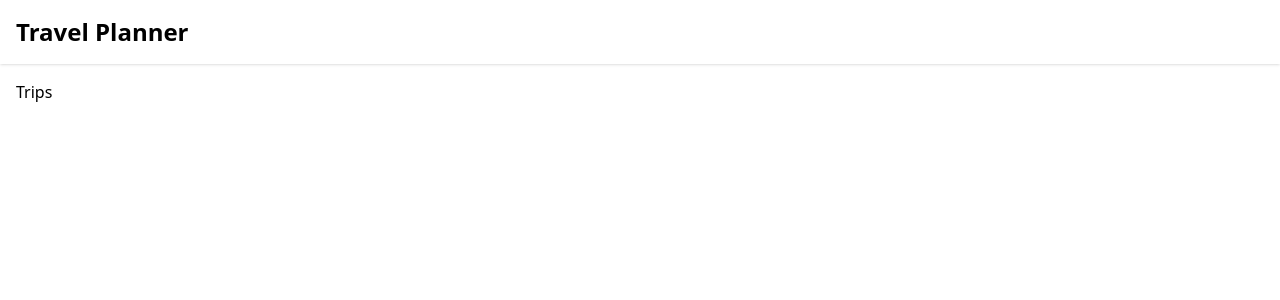
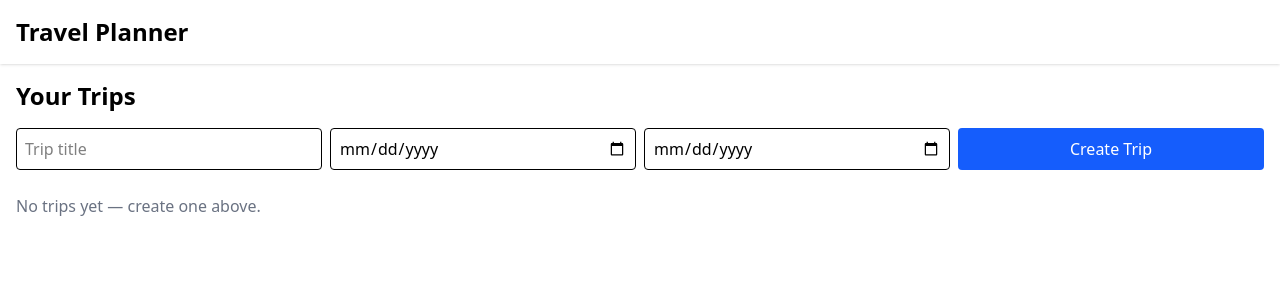
Before and after one commit to anzirish/Travel-Itinerary-Planner, a React (Vite) app: page / in a window 1280 px wide. Shown: the top 300 px of the page. Built offline with nearby package versions, Linux system fonts and the light colour scheme.

Commit message:
update ui to add and view trips

```diff
--- a/src/pages/Trips.tsx
+++ b/src/pages/Trips.tsx
@@ -1,7 +1,99 @@
+import { useEffect, useState } from "react";
+import type { Trip } from "../Types/trip";
+import { Link, useNavigate } from "react-router-dom";
+import * as tripService from "../services/tripService.local";
+
 const Trips = () => {
+  const [trips, setTrips] = useState<Trip[]>([]);
+  const [title, setTitle] = useState("");
+  const [dates, setDates] = useState({ start: "", end: "" });
+  const navigate = useNavigate();
+
+  useEffect(() => {
+    (async () => setTrips(await tripService.listTrips()))();
+  }, []);
+
+  async function handleCreate(e: React.FormEvent) {
+    e.preventDefault();
+    if (!title || !dates.start || !dates.end) return;
+    const newTrip : Trip = await tripService.createTrip({
+      title,
+      startDate: dates.start,
+      endDate: dates.end,
+    });
+    setTrips((prevTrips) => [newTrip, ...prevTrips]);
+    setTitle("");
+    setDates({ start: "", end: "" });
+    navigate(`/trip/${newTrip.id}`);
+  }
+
   return (
-    <div>Trips</div>
-  )
-}
+    <div>
+      <h1 className="text-2xl font-semibold mb-4">Your Trips</h1>
 
-export default Trips
+      <form
+        onSubmit={handleCreate}
+        className="grid grid-cols-1 md:grid-cols-4 gap-2 mb-6"
+      >
+        <input
+          className="p-2 border rounded"
+          placeholder="Trip title"
+          value={title}
+          onChange={(e) => setTitle(e.target.value)}
+        />
+        <input
+          className="p-2 border rounded"
+          type="date"
+          value={dates.start}
+          onChange={(e) => setDates((s) => ({ ...s, start: e.target.value }))}
+        />
+        <input
+          className="p-2 border rounded"
+          type="date"
+          value={dates.end}
+          onChange={(e) => setDates((s) => ({ ...s, end: e.target.value }))}
+        />
+        <button
+          className="bg-blue-600 text-white rounded px-4 py-2"
+          type="submit"
+        >
+          Create Trip
+        </button>
+      </form>
+
+      <div className="grid gap-4">
+        {trips.length === 0 && (
+          <div className="text-gray-500">No trips yet — create one above.</div>
+        )}
+        {trips.map((t) => (
+          <div
+            key={t.id}
+            className="p-4 bg-white rounded shadow-sm border-1 border-gray-300 flex justify-between items-center"
+          >
+            <div>
+              <Link to={`/trip/${t.id}`} className="text-lg font-medium">
+                {t.title}
+              </Link>
+              <div className="text-sm text-gray-500">
+                {t.startDate} → {t.endDate}
+              </div>
+            </div>
+            <div>
+              <button
+                className="text-sm text-white font-semibold px-4 py-2 cursor-pointer hover:bg-red-600 border rounded bg-red-500"
+                onClick={async () => {
+                  await tripService.removeTrip(t.id);
+                  setTrips(await tripService.listTrips());
+                }}
+              >
+                Delete
+              </button>
+            </div>
+          </div>
+        ))}
+      </div>
+    </div>
+  );
+};
+
+export default Trips;
```
